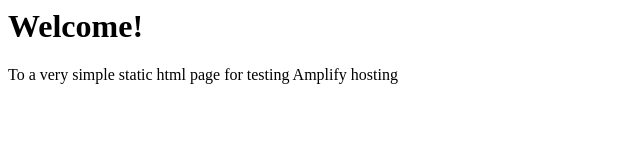
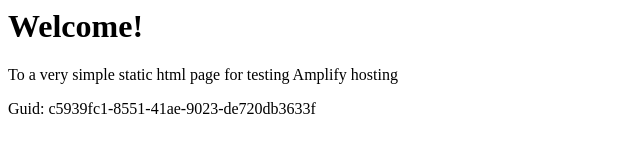
Before and after one commit to aws-aemilia-gru/Github-PR-Commit-Integration-Test-DoNotTouch-v1-prod-sa-east-1, a website: page src/index.html in a window 1280 px wide. Shown: the whole page, without its empty margins (0-640 px from the left). Drawn offline with Linux system fonts and the light colour scheme.

Commit message:
commit from integ tests

```diff
--- a/src/index.html
+++ b/src/index.html
@@ -1,3 +1,5 @@
+
+
 <html lang="en">
 
 <head>
@@ -10,6 +12,6 @@
 <body>
     <h1>Welcome!</h1>
     <p>To a very simple static html page for testing Amplify hosting</p>
-</body>
+    <p>Guid: c5939fc1-8551-41ae-9023-de720db3633f</p></body>
 
 </html>
```
